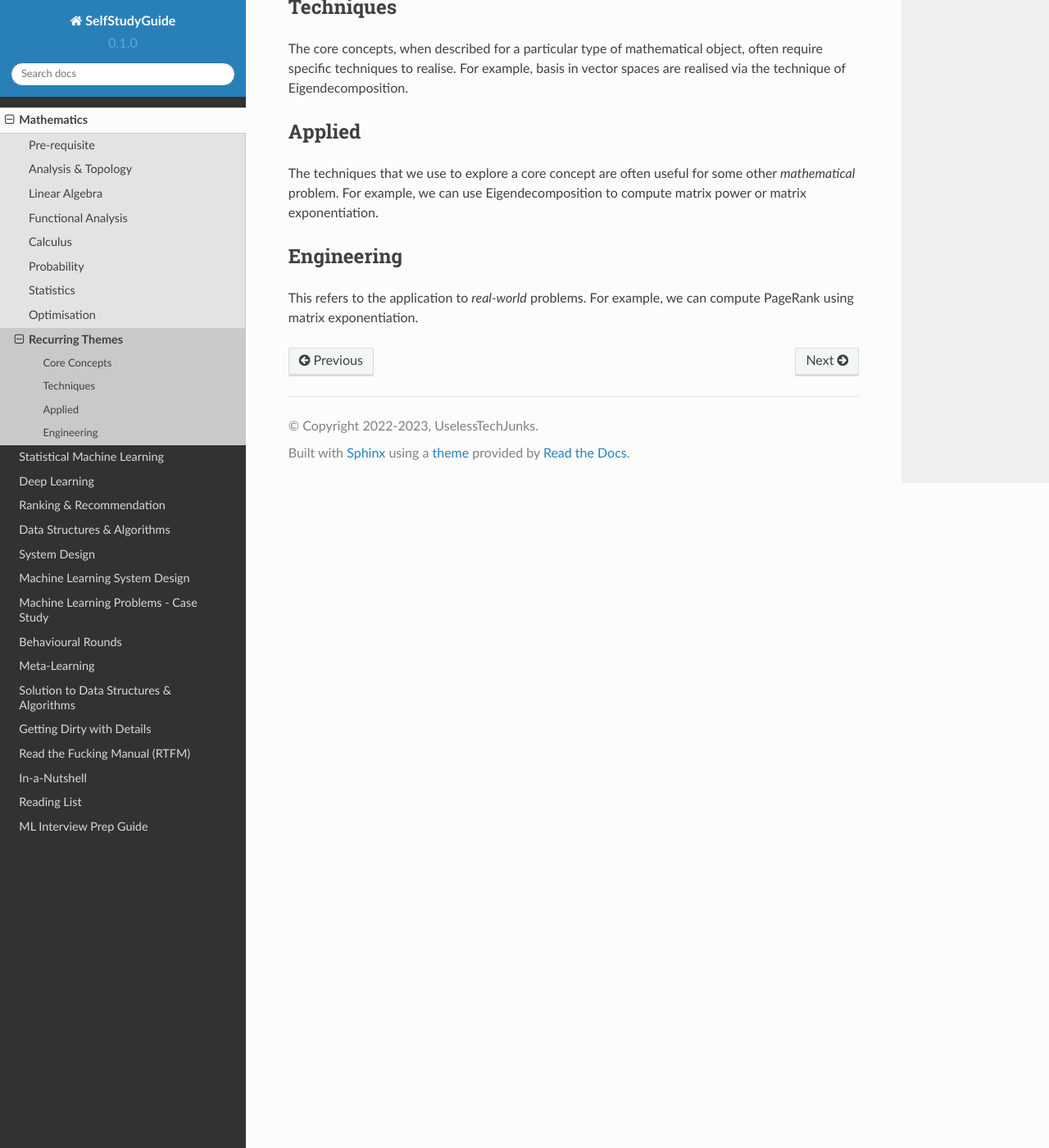
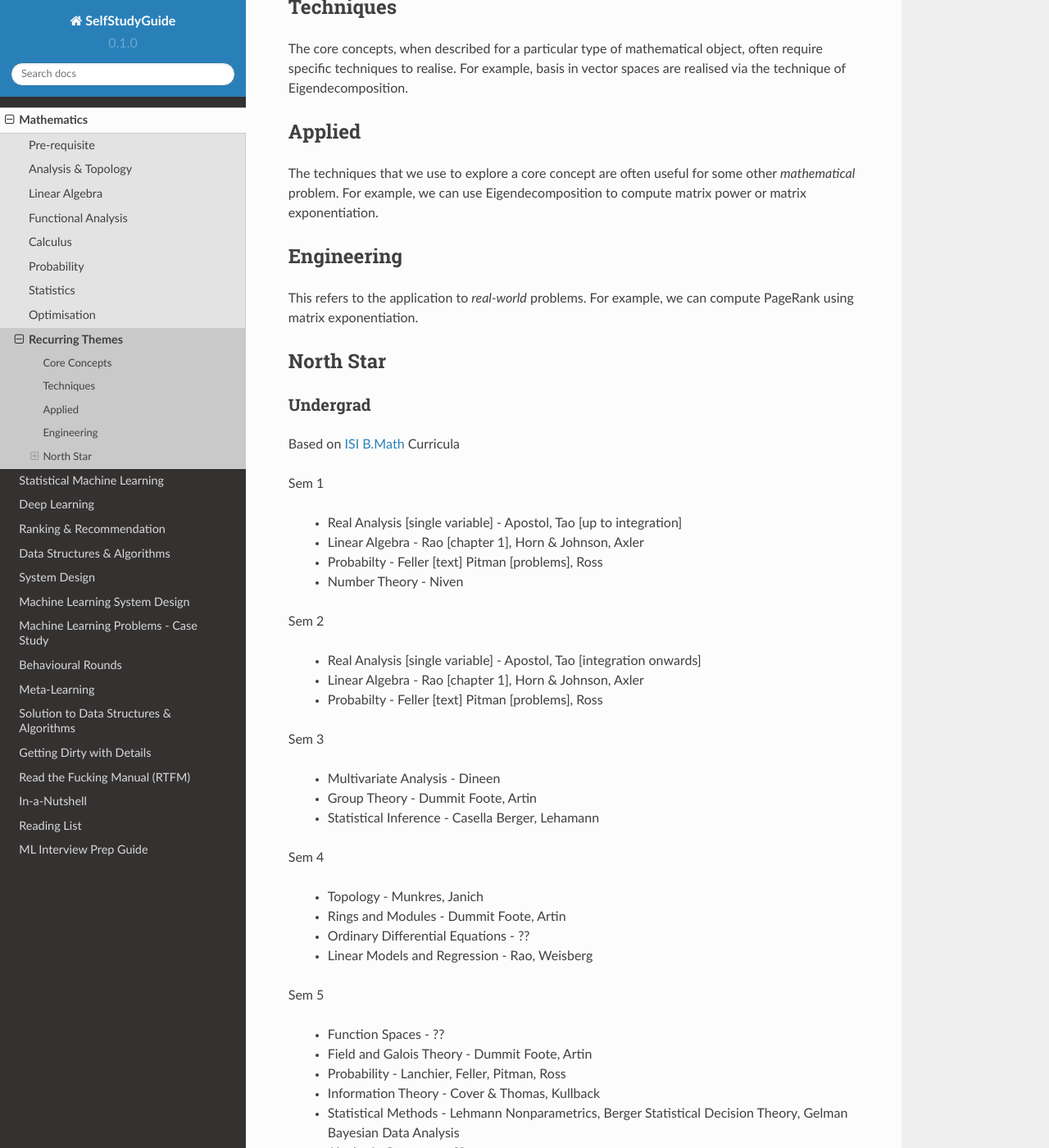
Before and after one commit to uselesstechjunks/leetcode, a Sphinx documentation site: the page built from docs/source/math/themes.rst, in a window 1280 px wide and 1400 px high, scrolled down 984 px. Shown: the whole window at 82% size. Built offline with Sphinx 7.4.7 and the Read the Docs theme 2.0.0, drawn with Linux system fonts in a browser that asks for light colours; some of the changed text lies outside the part shown.

Commit message:
Update themes.rst

```diff
--- a/docs/source/math/themes.rst
+++ b/docs/source/math/themes.rst
@@ -34,3 +34,91 @@ The techniques that we use to explore a core concept are often useful for some o
 Engineering
 *********************************************************************
 This refers to the application to *real-world* problems. For example, we can compute PageRank using matrix exponentiation.
+
+*********************************************************************
+North Star
+*********************************************************************
+Undergrad
+=====================================================================
+Based on `ISI B.Math <https://www.isibang.ac.in/~adean/infsys/acadata/Brochures/bmath_new.pdf>`_ Curricula
+
+Sem 1
+
+	- Real Analysis [single variable] - Apostol, Tao [up to integration]
+	- Linear Algebra - Rao [chapter 1], Horn & Johnson, Axler
+	- Probabilty - Feller [text] Pitman [problems], Ross
+	- Number Theory - Niven
+Sem 2
+
+	- Real Analysis [single variable] - Apostol, Tao [integration onwards]
+	- Linear Algebra - Rao [chapter 1], Horn & Johnson, Axler
+	- Probabilty - Feller [text] Pitman [problems], Ross
+Sem 3
+
+	- Multivariate Analysis - Dineen
+	- Group Theory - Dummit Foote, Artin
+	- Statistical Inference - Casella Berger, Lehamann
+Sem 4
+
+	- Topology - Munkres, Janich
+	- Rings and Modules - Dummit Foote, Artin
+	- Ordinary Differential Equations - ??
+	- Linear Models and Regression - Rao, Weisberg
+Sem 5
+
+	- Function Spaces - ??
+	- Field and Galois Theory - Dummit Foote, Artin
+	- Probability - Lanchier, Feller, Pitman, Ross
+	- Information Theory - Cover & Thomas, Kullback
+	- Statistical Methods - Lehmann Nonparametrics, Berger Statistical Decision Theory, Gelman Bayesian Data Analysis
+	- Algebraic Geometry - ??
+	- Algebraic Topology - ??
+Sem 6
+
+	- Complex Analysis - Conway, Needham
+	- Optimization - Boyd, Bertsekas, Rockafeller
+	- Stochastic Process - Lanchier
+	- Mathematics for Data Science - Vershynin, Wainwright, Hastie, Blum, Murphy
+	- Differential Geometry - ??
+	- Differential Topoligy - ??
+	- Dynamical System - ??
+
+Grad School
+=====================================================================
+Based on `ISI M.Math <https://www.isibang.ac.in/~adean/infsys/acadata/Brochures/mmath_new.pdf>`_ Curricula
+
+Sem 1
+
+	- Measure Theory - Royden
+	- Linear Algebra - Halmos Finite Dimensional Vector Spaces
+	- Algebra - Lang
+	- Topology - ??
+	- Multivariate Analysis - Spivak, Mukherjea
+Sem 2
+
+	- Complex Analysis - Ahlfros, Stein Shakarchi
+	- Functional Analysis - Rudin, Conway
+	- Topology - ??
+	- Algebra - Rotman
+	- Number Theory - ??
+Sem 3
+
+	- Differential Geometry - ??
+	- Probabilty - Durret, Billingsley
+	- Fourier Analysis - Stein Shakarchi, Rudin
+	- Topics in Discrete Probabilty - ??
+	- Advanced Functional Analysis - ??
+Sem 4
+
+	- Partial Differential Equations - ??
+	- Differential Topology - ??
+	- Random Measures and Geometry - ??
+	- Dynamical System - ??
+	- Topics in Gaussian Processes - ??
+
+Esoteric
+
+	- Martingle Theory - ??
+	- Theory of Large Deviations - ??
+	- Brownian Motion and Diffusions - ??
+	- Weak Convergence and Empirical Processes - ??
```
